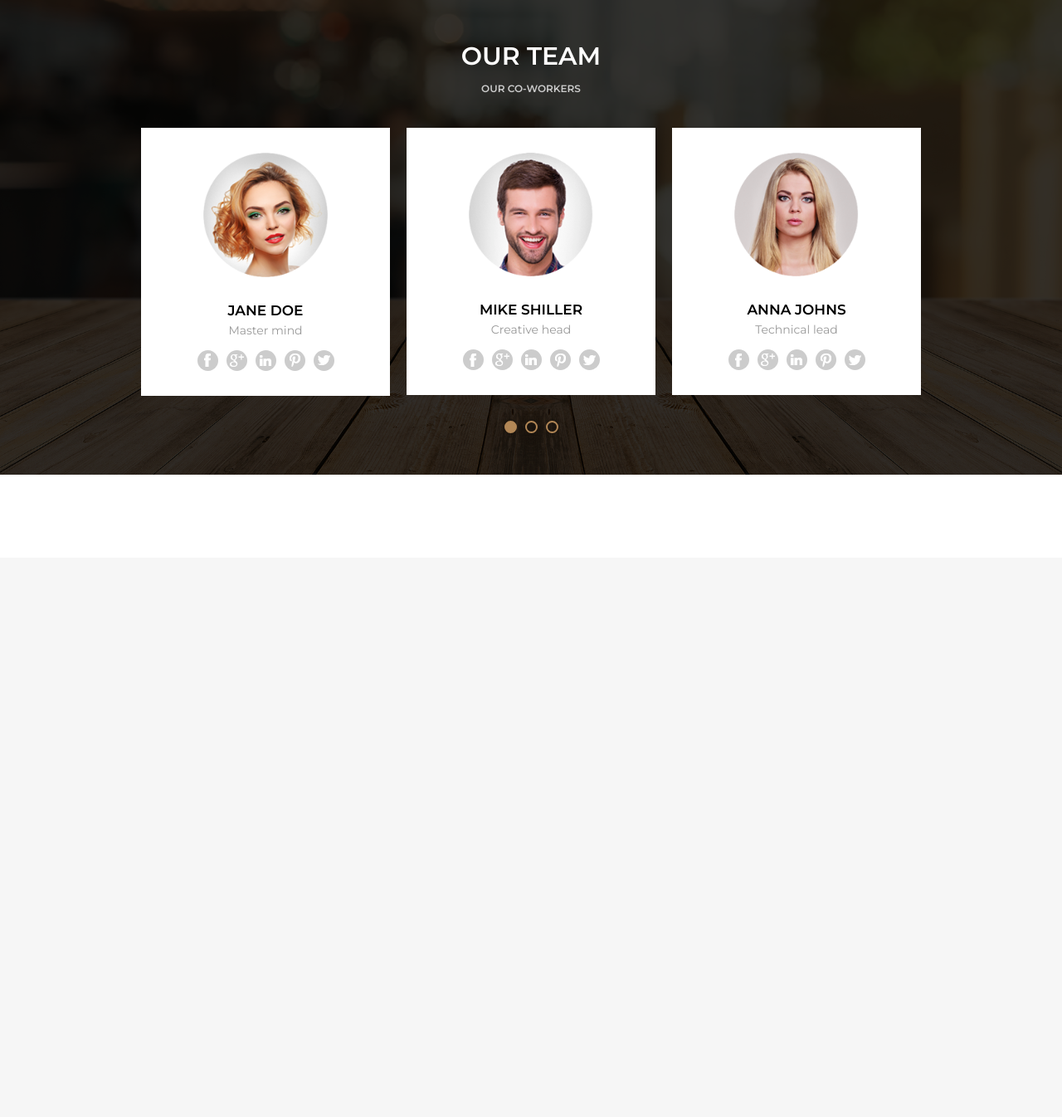
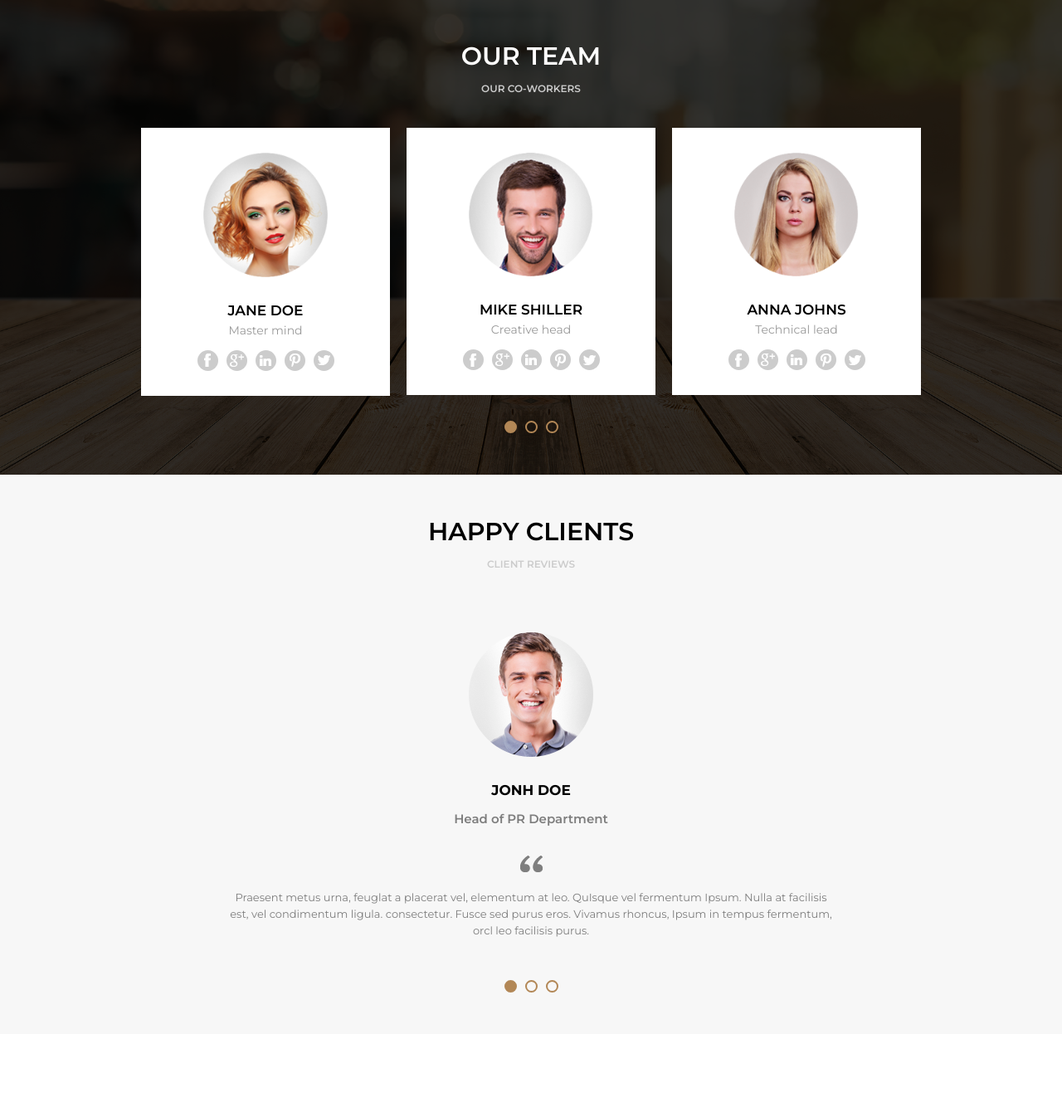
Before and after one commit to alanMedeiros98/html5-css3-new, a PHP site: the page made by anotacoes/modulo 10/index.html in a window 1280 px wide. Shown: the part 2597-3943 px from the top of the page at 83% size. Before the commit the page ends 3169 px from the top, so only its background shows below. Run offline with PHP 8.4, Linux system fonts and the light colour scheme.

Commit message:
atualizacao dia 19/10/2021

```diff
--- a/anotacoes/modulo 10/assets/css/style.css
+++ b/anotacoes/modulo 10/assets/css/style.css
@@ -427,3 +427,43 @@ header{
 .section--team--social a:hover{
 	background-color: #b28756;
 }
+/* terminando team */
+/* começando o clients */
+.default.light .section--client--avatar{
+	width: 150px;
+}
+.section--clients{
+	width: 100%;
+	display: flex;
+	flex-direction: column;
+	align-items: center;
+}
+.section--client{
+	display: flex;
+	flex-direction: column;
+	align-items: center;
+	margin-bottom: 20px;
+}
+.section--client h4{
+	text-transform: uppercase;
+    font-weight: bold;
+    font-size: 17px;
+    margin-top: 30px;
+}
+.section--client p{
+	font-size: 15px;
+    color: #7e7e7e;
+    margin-top: 15px;
+    font-weight: 600;
+}
+.section--client img{
+	margin-top: 35px;
+}
+.section--client--quote{
+	max-width: 730px;
+	line-height: 20px;
+	text-align: center;
+	margin-top: 20px;
+	color: #7e7e7e;
+	font-weight: 400;
+}
--- a/anotacoes/modulo 10/index.html
+++ b/anotacoes/modulo 10/index.html
@@ -307,6 +307,28 @@
 				</div>
 			</div>
 		</section>
+		<section class="default light">
+			<div class="section--title">happy clients</div>
+			<div class="section--desc">client reviews</div>
+			<div class="section--body">
+				<div class="section--clients">
+					<div class="section--client">
+						<img class="section--client--avatar" src="media/homem2.png" alt="">
+						<h4>Jonh Doe</h4>
+						<p>Head of PR Department</p>
+						<img src="assets/images/quote.png" alt="">
+						<div class="section--client--quote">
+							Praesent metus urna, feuglat a placerat vel, elementum at leo. QuIsque vel fermentum Ipsum. Nulla at facilisis est, vel condimentum ligula. consectetur. Fusce sed purus eros. Vivamus rhoncus, Ipsum in tempus fermentum, orcl leo facilisis purus.
+						</div>
+					</div>
+					<div class="sliders--pointers">
+						<div class="slide--points active"></div>
+						<div class="slide--points"></div>
+						<div class="slide--points"></div>
+					</div>
+				</div>
+			</div>
+		</section>
 	</main>
 </body>
 </html>
```
